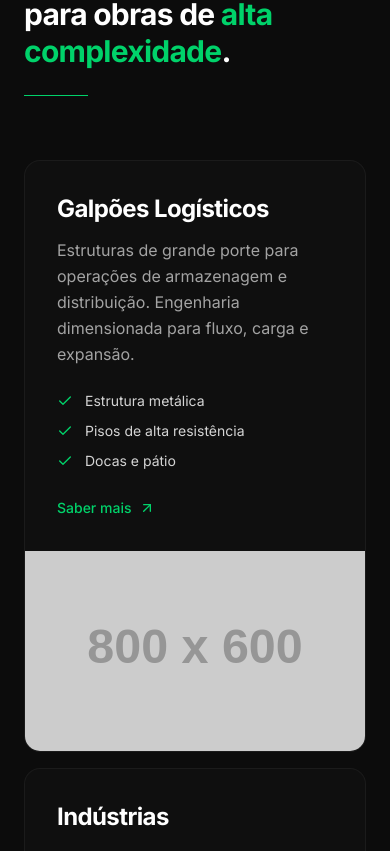
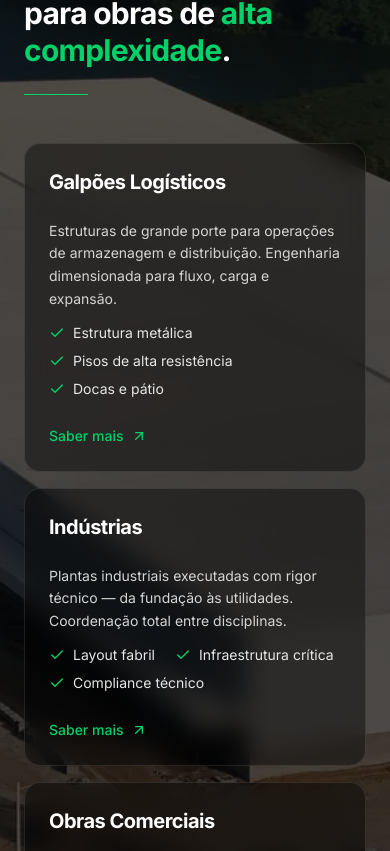
Before and after one commit to pedromoratti3-arch/aex-site, a Next.js app: page / in a window 390 px wide. Shown: the part 4573-5424 px from the top of the page. Built offline with nearby package versions, Linux system fonts and the light colour scheme; no server answers.

Commit message:
feat: seção Serviços com foto-fundo única e cards translúcidos (efeito vidro fosco)

```diff
--- a/src/components/Services.tsx
+++ b/src/components/Services.tsx
@@ -5,12 +5,18 @@ import { ArrowUpRight, Check } from "lucide-react";
 import FadeIn from "./FadeIn";
 
 const containerVariants = {
-  hidden: {},
-  visible: {},
+  hidden: { opacity: 0 },
+  visible: {
+    opacity: 1,
+    transition: {
+      staggerChildren: 0.1,
+      delayChildren: 0.1,
+    },
+  },
 };
 
 const cardVariants = {
-  hidden: { opacity: 0, y: 20 },
+  hidden: { opacity: 0, y: 16 },
   visible: {
     opacity: 1,
     y: 0,
@@ -25,8 +31,6 @@ type Service = {
   title: string;
   description: string;
   bullets: string[];
-  image: string;
-  alt: string;
 };
 
 const SERVICES: Service[] = [
@@ -35,27 +39,18 @@ const SERVICES: Service[] = [
     description:
       "Estruturas de grande porte para operações de armazenagem e distribuição. Engenharia dimensionada para fluxo, carga e expansão.",
     bullets: ["Estrutura metálica", "Pisos de alta resistência", "Docas e pátio"],
-    image:
-      "https://placehold.co/800x600/0F0F0F/525252?text=Foto+%C2%B7+Galp%C3%B5es",
-    alt: "Placeholder Galpões Logísticos",
   },
   {
     title: "Indústrias",
     description:
       "Plantas industriais executadas com rigor técnico — da fundação às utilidades. Coordenação total entre disciplinas.",
     bullets: ["Layout fabril", "Infraestrutura crítica", "Compliance técnico"],
-    image:
-      "https://placehold.co/800x600/0F0F0F/525252?text=Foto+%C2%B7+Ind%C3%BAstrias",
-    alt: "Placeholder Indústrias",
   },
   {
     title: "Obras Comerciais",
     description:
       "Empreendimentos comerciais de alto padrão, com gestão integrada de prazo, custo e qualidade do começo ao habite-se.",
     bullets: ["Retrofit e expansão", "Acabamentos premium", "Gestão completa"],
-    image:
-      "https://placehold.co/800x600/0F0F0F/525252?text=Foto+%C2%B7+Comerciais",
-    alt: "Placeholder Obras Comerciais",
   },
 ];
 
@@ -63,9 +58,22 @@ export default function Services() {
   return (
     <section
       id="servicos"
-      className="relative w-full overflow-hidden border-t border-white/5 bg-steel-900/40 py-20"
+      className="relative w-full overflow-hidden py-20 lg:py-24"
     >
-      <div className="container-aex">
+      {/* Camada 1: foto de fundo + overlay */}
+      <div className="absolute inset-0 z-0">
+        {/* eslint-disable-next-line @next/next/no-img-element */}
+        <img
+          src="/obras/zucchi-v4.webp"
+          alt=""
+          aria-hidden="true"
+          className="h-full w-full object-cover"
+        />
+        <div className="absolute inset-0 bg-black/65" />
+      </div>
+
+      {/* Camada 2: conteúdo */}
+      <div className="container-aex relative z-10">
         <FadeIn className="max-w-3xl">
           <span className="eyebrow">Serviços</span>
           <h2 className="section-heading mt-4 text-bone">
@@ -80,67 +88,49 @@ export default function Services() {
           initial="hidden"
           whileInView="visible"
           viewport={{ once: true, amount: 0.15 }}
-          className="mx-auto mt-16 max-w-7xl space-y-4 lg:space-y-6"
+          className="mt-12 space-y-4 lg:mt-16"
         >
-          {SERVICES.map((service, i) => {
-            const textOnLeft = i % 2 === 0;
-            return (
+          {SERVICES.map((service) => (
             <motion.div
               key={service.title}
               variants={cardVariants}
-                className="grid overflow-hidden rounded-2xl border border-white/5 bg-[#0F0F0F] lg:grid-cols-2"
-              >
-                <div
-                  className={`order-1 flex flex-col justify-between p-8 lg:p-10 ${
-                    textOnLeft ? "lg:order-1" : "lg:order-2"
-                  }`}
+              className="grid grid-cols-1 items-start gap-6 rounded-2xl border border-white/10 bg-black/40 p-6 backdrop-blur-md lg:grid-cols-[1.2fr_2fr_auto] lg:items-center lg:gap-10 lg:p-8"
             >
               <div>
-                    <h3 className="text-2xl font-bold tracking-tight text-bone lg:text-3xl">
+                <h3 className="text-xl font-bold tracking-tight text-bone lg:text-2xl">
                   {service.title}
                 </h3>
-                    <p className="mt-3 text-base leading-relaxed text-neutral-400">
+              </div>
+
+              <div>
+                <p className="text-sm leading-relaxed text-neutral-300 lg:text-base">
                   {service.description}
                 </p>
-                    <ul className="mt-6 space-y-2.5">
+                <ul className="mt-3 flex flex-wrap gap-x-5 gap-y-2">
                   {service.bullets.map((b) => (
-                        <li key={b} className="flex items-start gap-3">
+                    <li key={b} className="flex items-center gap-2">
                       <Check
                         size={16}
                         strokeWidth={2}
-                            className="mt-0.5 shrink-0 text-accent"
+                        className="shrink-0 text-accent"
                       />
-                          <span className="text-sm text-neutral-300">{b}</span>
+                      <span className="text-sm text-neutral-200">{b}</span>
                     </li>
                   ))}
                 </ul>
               </div>
-                  <div className="mt-6">
+
+              <div className="lg:text-right">
                 <a
                   href="#contato"
-                      className="inline-flex items-center gap-2 text-sm font-medium text-accent transition-all hover:gap-3 hover:text-accent-hover"
+                  className="inline-flex items-center gap-2 whitespace-nowrap text-sm font-medium text-accent transition-all hover:gap-3 hover:text-accent-hover"
                 >
                   Saber mais
                   <ArrowUpRight size={16} />
                 </a>
               </div>
-                </div>
-
-                <div
-                  className={`relative order-2 min-h-[200px] lg:min-h-0 ${
-                    textOnLeft ? "lg:order-2" : "lg:order-1"
-                  }`}
-                >
-                  {/* eslint-disable-next-line @next/next/no-img-element */}
-                  <img
-                    src={service.image}
-                    alt={service.alt}
-                    className="absolute inset-0 h-full w-full object-cover"
-                  />
-                </div>
             </motion.div>
-            );
-          })}
+          ))}
         </motion.div>
       </div>
     </section>
```
Lines whose indentation alone changed are shown as unchanged.
